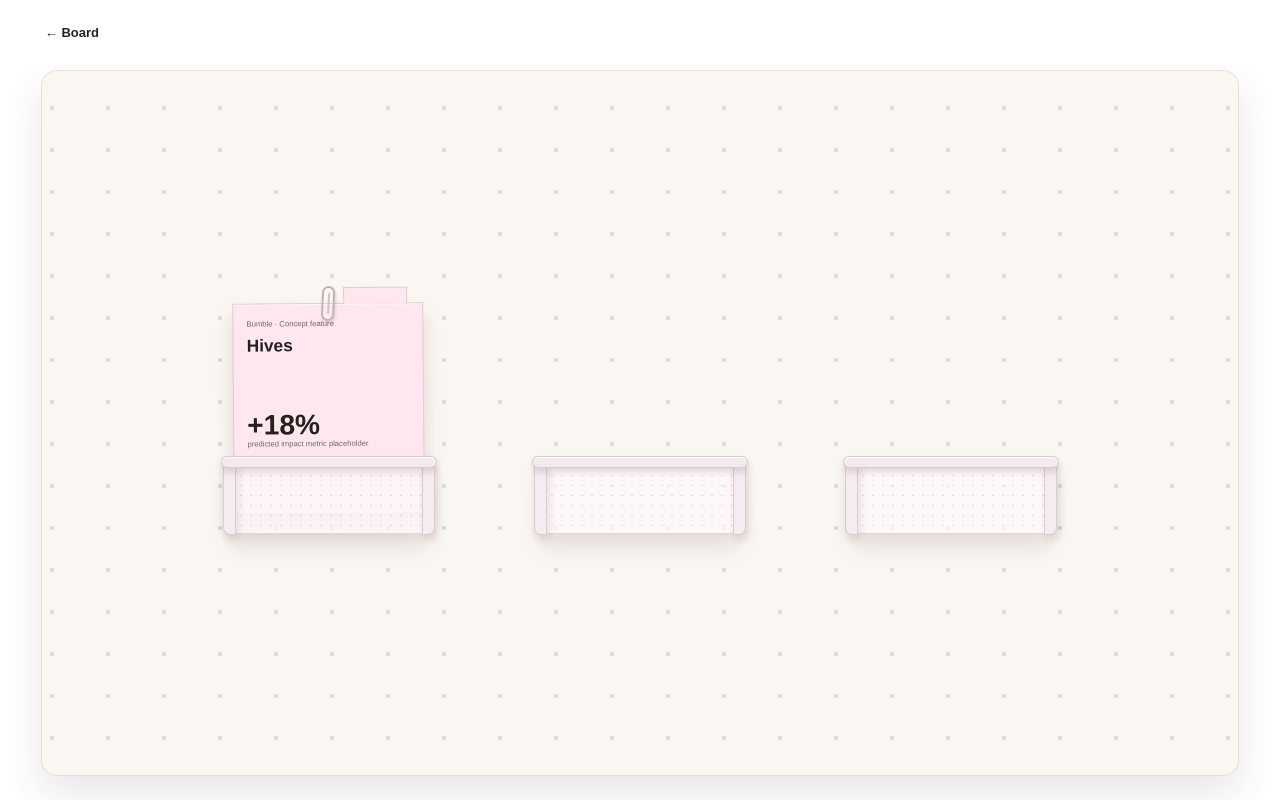
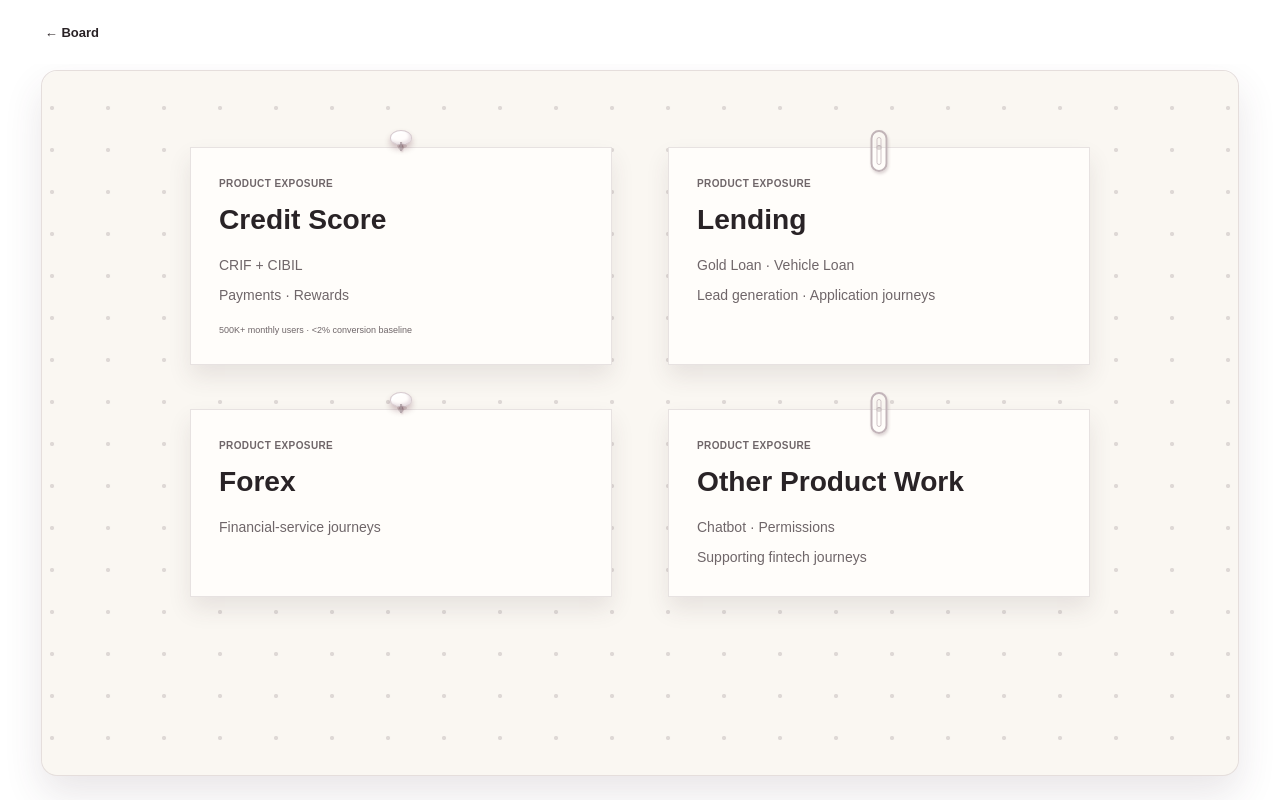
Before and after one commit to MeenaVuppu/portfolio, a Next.js app: page /archive in a window 1280 px wide. Built offline with nearby package versions, Linux system fonts and the light colour scheme.

Commit message:
Refine portfolio project positioning and work archive

```diff
--- a/app/components/ArchiveMode.tsx
+++ b/app/components/ArchiveMode.tsx
@@ -1,26 +1,19 @@
 "use client";
 
 import { useEffect } from "react";
-import { projects } from "../lib/projects";
-import { ProjectFile } from "./ProjectFile";
+import { PegPin, PaperClip } from "./Hardware";
 import type { ProjectModePhase } from "./ProjectMode";
 
 type ArchiveModeProps = { phase: ProjectModePhase };
 
-function EmptyArchiveHolder({ className }: { className: string }) {
-  return (
-    <div className={`archive-holder-slot ${className} project-reveal`} aria-hidden="true">
-      <span className="project-holder archive-empty-holder">
-        <span className="project-holder__mesh" />
-        <span className="project-holder__lip" />
-      </span>
-    </div>
-  );
-}
+const workSnapshots = [
+  { title: "Credit Score", descriptor: "CRIF + CIBIL", scope: "Payments · Rewards", evidence: "500K+ monthly users · <2% conversion baseline" },
+  { title: "Lending", descriptor: "Gold Loan · Vehicle Loan", scope: "Lead generation · Application journeys" },
+  { title: "Forex", descriptor: "Financial-service journeys" },
+  { title: "Other Product Work", descriptor: "Chatbot · Permissions", scope: "Supporting fintech journeys" },
+];
 
 export function ArchiveMode({ phase }: ArchiveModeProps) {
-  const hives = projects.find((project) => project.slug === "hives")!;
-
   useEffect(() => {
     window.scrollTo({ top: 0, behavior: "auto" });
     document.querySelectorAll<HTMLElement>(".archive-mode .project-reveal")
@@ -31,13 +24,18 @@ export function ArchiveMode({ phase }: ArchiveModeProps) {
     <main className={`project-mode archive-mode project-mode--${phase}`} aria-label="Archive" aria-live="polite">
       <div className="project-view project-view--archive">
         <section className="project-pegboard archive-pegboard" aria-label="Archived work board">
-          <div className="archive-holder-gallery">
-            <div className="archive-holder-slot archive-holder-slot--hives project-reveal">
-              <ProjectFile project={hives} disabled className="archive-hives" />
-            </div>
-          <EmptyArchiveHolder className="archive-holder-slot--two" />
-          <EmptyArchiveHolder className="archive-holder-slot--three" />
-        </div>
+          <div className="archive-work-gallery" aria-label="Additional product exposure">
+            {workSnapshots.map((work, index) => (
+              <article className="project-story-pin archive-work-pin project-reveal" key={work.title}>
+                {index % 2 === 0 ? <PegPin /> : <PaperClip />}
+                <span className="section-kicker">Product exposure</span>
+                <h2>{work.title}</h2>
+                <p>{work.descriptor}</p>
+                {work.scope && <p>{work.scope}</p>}
+                {work.evidence && <small className="project-story-footnote">{work.evidence}</small>}
+              </article>
+            ))}
+          </div>
       </section>
       </div>
     </main>
--- a/app/lib/projects.ts
+++ b/app/lib/projects.ts
@@ -67,8 +67,8 @@ export const projects: Project[] = [
     title: "Digital Gold",
     description:
       "Placeholder for a sharper story about redesigning a high-trust investment experience.",
-    metric: "+32%",
-    metricLabel: "impact metric placeholder",
+    metric: "4.6%",
+    metricLabel: "Transaction baseline",
     category: "DIGITAL GOLD · MUTHOOT FINCORP ONE",
     headline: "80K+ entered. Only 4.6% transacted.",
     metadata: [
@@ -234,7 +234,7 @@ export const projects: Project[] = [
     description:
       "I designed Vyapar Plus from 0→1 — simplifying complex financial services into an accessible platform for kirana owners to onboard, earn and serve customers from their stores.",
     metric: "0 → 1",
-    metricLabel: "Sole Product Designer · impact metric placeholder",
+    metricLabel: "Sole Product Designer",
     category: "VYAPAR PLUS · MUTHOOT FINANCE",
     headline: "Turning neighbourhood kiranas into financial-service distribution points.",
     metadata: ["Sole Product Designer", "0→1", "Shipped Sep 2026"],
@@ -431,7 +431,7 @@ export const projects: Project[] = [
     title: "Fixed Deposit",
     description: "Redesigning Fixed Deposits around informed investment decisions.",
     metric: "5.6%",
-    metricLabel: "Mahindra selection baseline",
+    metricLabel: "Partner-selection baseline",
     category: "FIXED DEPOSIT · INVESTMENT EXPERIENCE",
     headline: "Redesigning Fixed Deposits around informed investment decisions.",
     metadata: ["Product Designer", "Under review · Not yet shipped", "Measurement planned post-launch"],
@@ -541,8 +541,8 @@ export const projects: Project[] = [
     title: "Hives",
     description:
       "Placeholder for a concept feature that explores smaller social contexts inside Bumble.",
-    metric: "+18%",
-    metricLabel: "predicted impact metric placeholder",
+    metric: "Concept",
+    metricLabel: "Not validated",
     category: "Hives · Bumble concept feature",
     headline: "Exploring smaller social contexts inside Bumble.",
     metadata: ["Concept project", "Social discovery", "Not validated"],
```
Also changed, not shown: app/globals.css.
